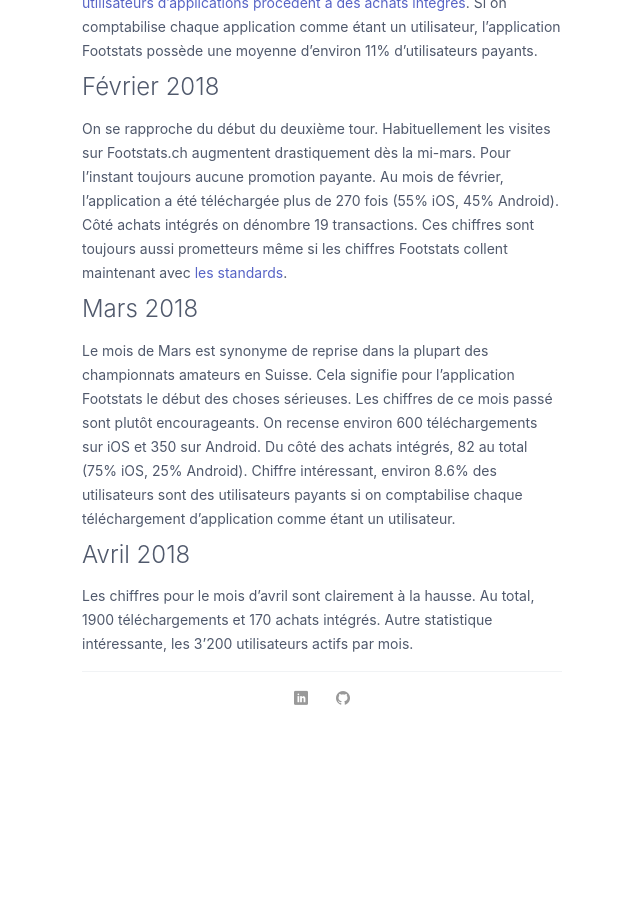
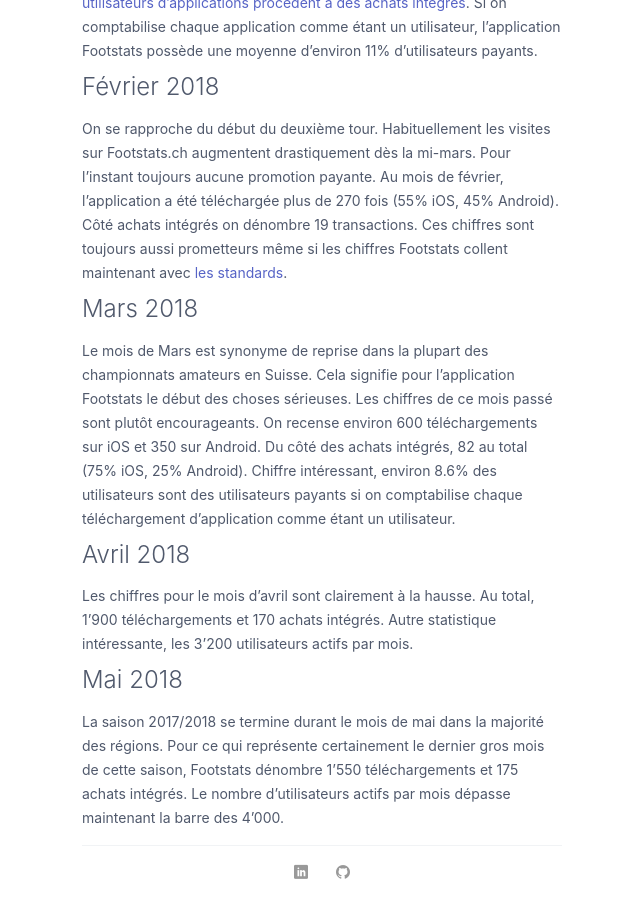
Before and after one commit to camel113/camel113.github.io, a Jekyll site: the page built from _posts/2017-11-02-lancement-d-un-nouveau-produit-avec-mvp.md, in a window 1280 px wide and 900 px high, scrolled down 3112 px. Shown: the whole window, without its empty margins (318-958 px from the left). Built offline with Jekyll 4.4.1, drawn with Linux system fonts in a browser that asks for light colours; some web fonts are replaced; a script that is not in the unit is left out; before the commit the page ends 3838 px from its top, so only the background shows below that.

Commit message:
Update MVP post

```diff
--- a/_posts/2017-11-02-lancement-d-un-nouveau-produit-avec-mvp.md
+++ b/_posts/2017-11-02-lancement-d-un-nouveau-produit-avec-mvp.md
@@ -50,4 +50,7 @@ On se rapproche du début du deuxième tour. Habituellement les visites sur Foot
 Le mois de Mars est synonyme de reprise dans la plupart des championnats amateurs en Suisse. Cela signifie pour l'application Footstats le début des choses sérieuses. Les chiffres de ce mois passé sont plutôt encourageants. On recense environ 600 téléchargements sur iOS et 350 sur Android. Du côté des achats intégrés, 82 au total (75% iOS, 25% Android). Chiffre intéressant, environ 8.6% des utilisateurs sont des utilisateurs payants si on comptabilise chaque téléchargement d'application comme étant un utilisateur.
 
 #### Avril 2018
-Les chiffres pour le mois d'avril sont clairement à la hausse. Au total, 1900 téléchargements et 170 achats intégrés. Autre statistique intéressante, les 3'200 utilisateurs actifs par mois.
+Les chiffres pour le mois d'avril sont clairement à la hausse. Au total, 1'900 téléchargements et 170 achats intégrés. Autre statistique intéressante, les 3'200 utilisateurs actifs par mois.
+
+#### Mai 2018
+La saison 2017/2018 se termine durant le mois de mai dans la majorité des régions. Pour ce qui représente certainement le dernier gros mois de cette saison, Footstats dénombre 1'550 téléchargements et 175 achats intégrés. Le nombre d'utilisateurs actifs par mois dépasse maintenant la barre des 4'000.
```
